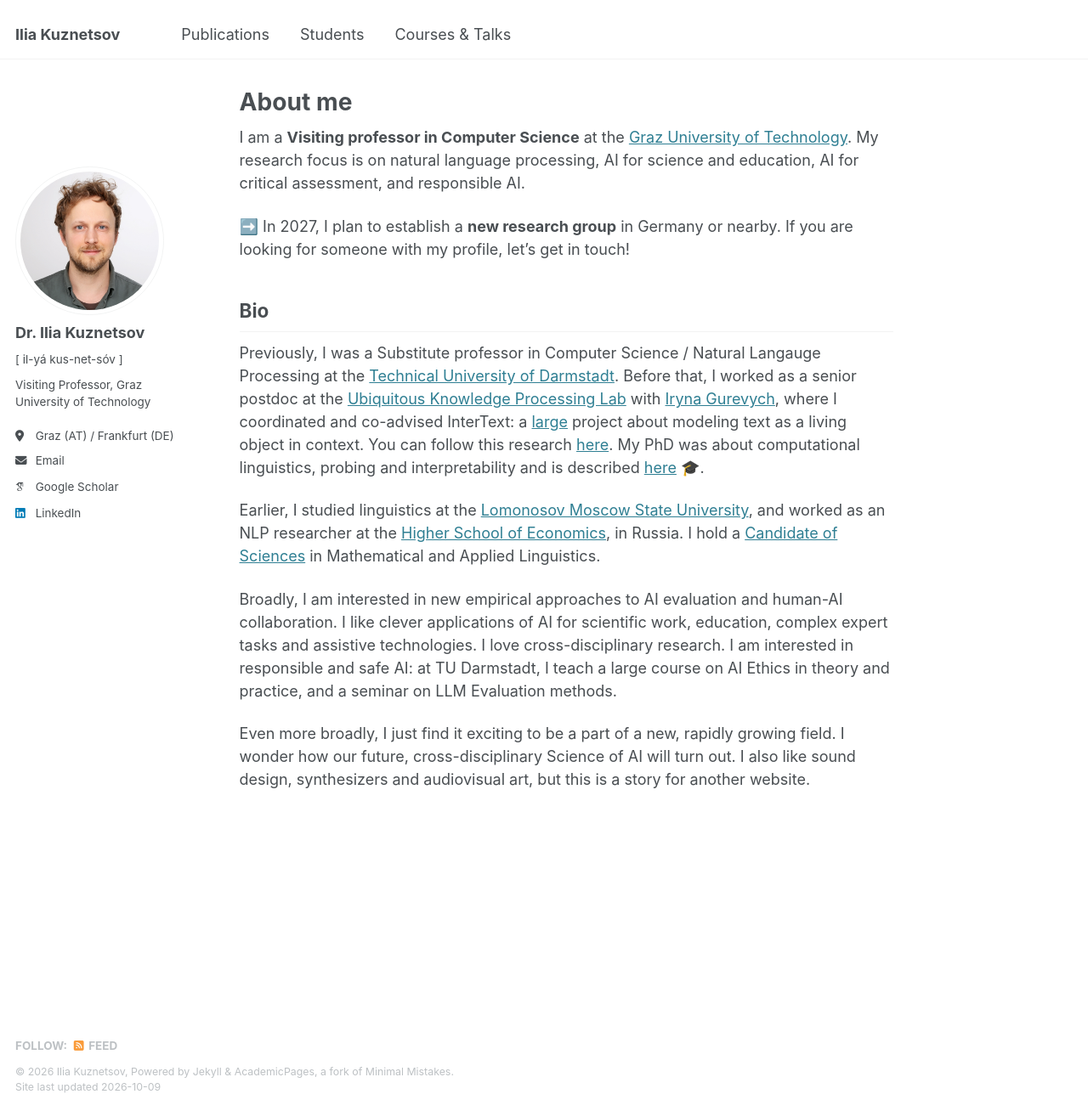
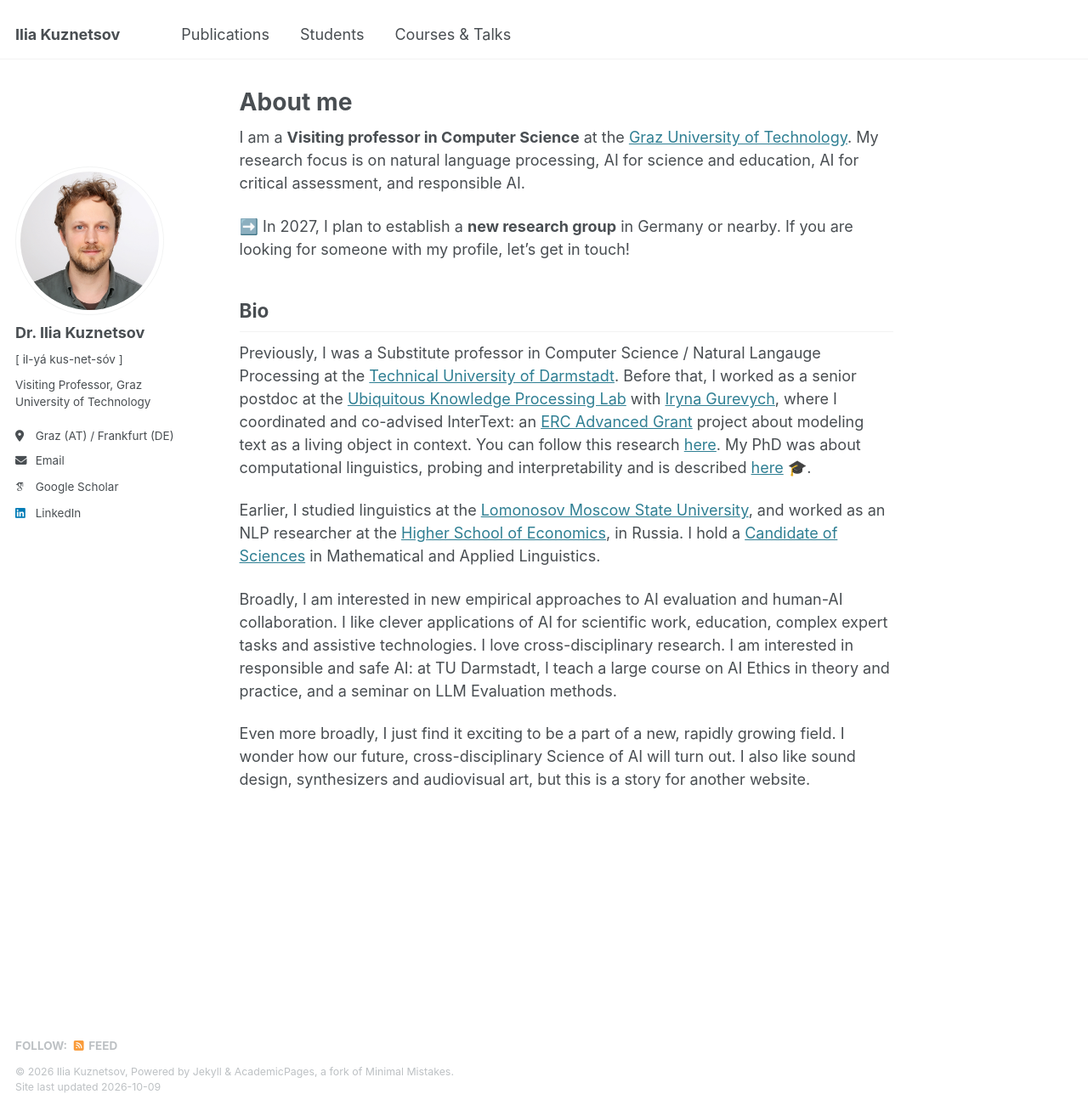
Before and after one commit to iokuznetsov/iokuznetsov.github.io, a Jekyll site: the page built from _pages/about.md, in a window 1280 px wide and 1308 px high. Shown: the whole window at 85% size. Built offline with Jekyll 4.4.1, drawn with Linux system fonts in a browser that asks for light colours; some web fonts are replaced.

Commit message:
Clarify project details in bio section
Updated project description to specify ERC Advanced Grant.

```diff
--- a/_pages/about.md
+++ b/_pages/about.md
@@ -14,7 +14,7 @@
 
 ## Bio
 
-Previously, I was a Substitute professor in Computer Science / Natural Langauge Processing at the [Technical University of Darmstadt](https://www.tu-darmstadt.de/). Before that, I worked as a senior postdoc at the [Ubiquitous Knowledge Processing Lab](https://www.informatik.tu-darmstadt.de/ukp/ukp_home/index.en.jsp) with [Iryna Gurevych](https://www.informatik.tu-darmstadt.de/ukp/ukp_home/head_ukp/index.en.jsp), where I coordinated and co-advised InterText: a [large](https://erc.europa.eu/projects-statistics/science-stories/artificial-intelligence-living-texts) project about modeling text as a living object in context. You can follow this research [here](https://intertext.ukp-lab.de/). My PhD was about computational linguistics, probing and interpretability and is described [here](https://tuprints.ulb.tu-darmstadt.de/19851/) 🎓.
+Previously, I was a Substitute professor in Computer Science / Natural Langauge Processing at the [Technical University of Darmstadt](https://www.tu-darmstadt.de/). Before that, I worked as a senior postdoc at the [Ubiquitous Knowledge Processing Lab](https://www.informatik.tu-darmstadt.de/ukp/ukp_home/index.en.jsp) with [Iryna Gurevych](https://www.informatik.tu-darmstadt.de/ukp/ukp_home/head_ukp/index.en.jsp), where I coordinated and co-advised InterText: an [ERC Advanced Grant](https://erc.europa.eu/projects-statistics/science-stories/artificial-intelligence-living-texts) project about modeling text as a living object in context. You can follow this research [here](https://intertext.ukp-lab.de/). My PhD was about computational linguistics, probing and interpretability and is described [here](https://tuprints.ulb.tu-darmstadt.de/19851/) 🎓.
 
 Earlier, I studied linguistics at the [Lomonosov Moscow State University](https://lomonosov.university), and worked as an NLP researcher at the [Higher School of Economics](https://www.hse.ru/en/), in Russia. I hold a [Candidate of Sciences](https://en.wikipedia.org/wiki/Candidate_of_Sciences) in Mathematical and Applied Linguistics.
 
```
